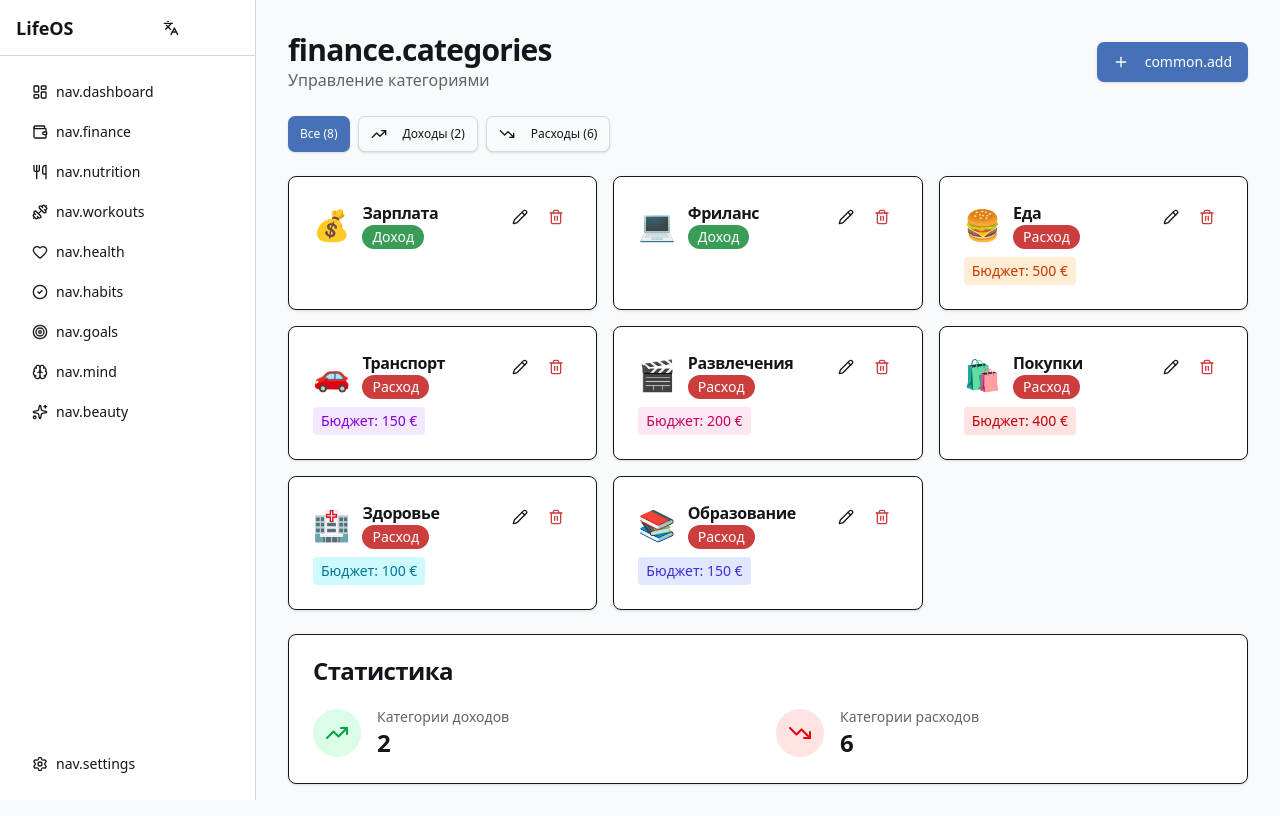
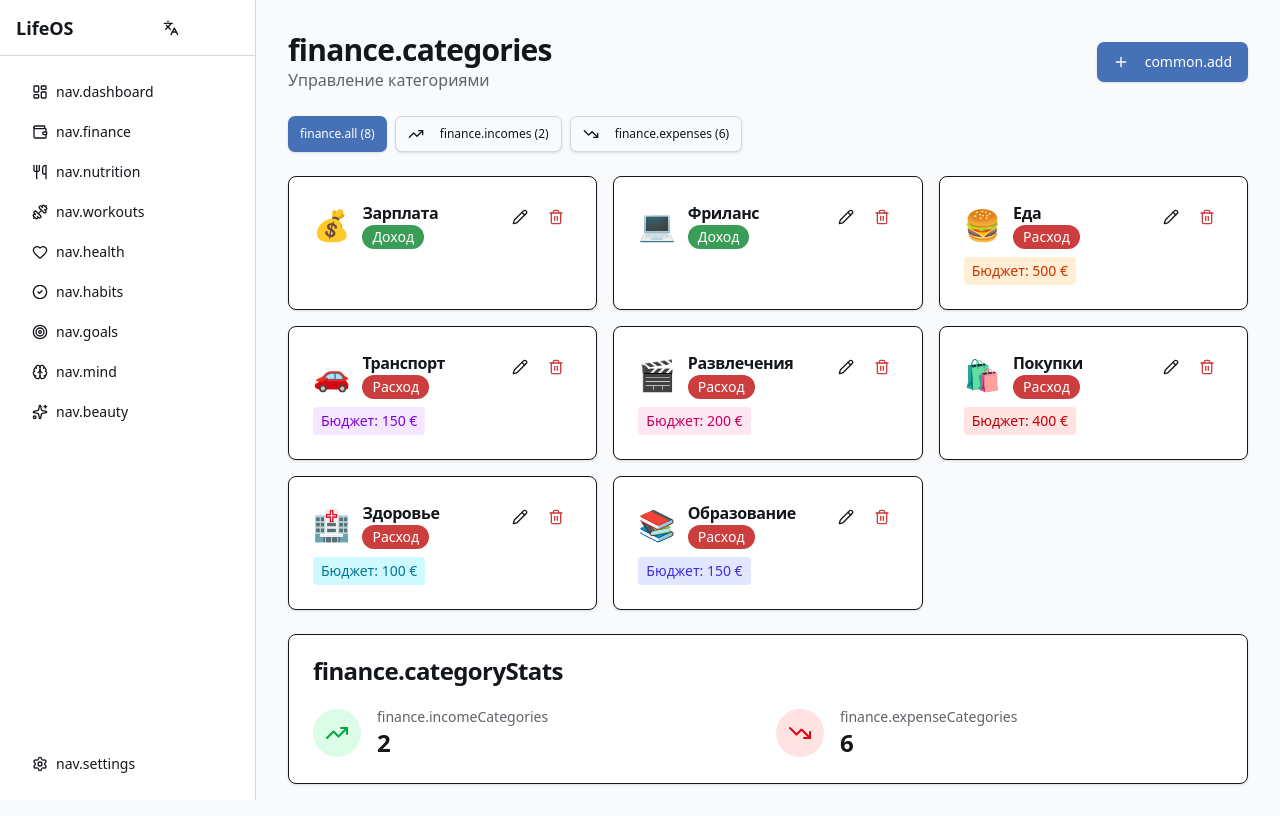
Before and after one commit to bairrrich/13.03.25_LifeOS, a Next.js app: page /finance/categories in a window 1280 px wide. Built offline with nearby package versions, Linux system fonts and the light colour scheme; what i18next-resources-to-backend would draw is missing.

Commit message:
fix: i18n localization for Finance pages

```diff
--- a/public/locales/ru/common.json
+++ b/public/locales/ru/common.json
@@ -85,7 +85,31 @@
     "description": "Описание",
     "category": "Категория",
     "monthlyExpenses": "Расходы за месяц",
-    "monthlyIncome": "Доходы за месяц"
+    "monthlyIncome": "Доходы за месяц",
+    "cash": "Наличные",
+    "bank": "Счета",
+    "card": "Карты",
+    "investment": "Инвестиции",
+    "budgetTotal": "Всего бюджет",
+    "spent": "Потрачено",
+    "remaining": "Остаток",
+    "overBudget": "Превышен",
+    "almostDone": "Почти всё",
+    "onTrack": "В норме",
+    "period": "Период",
+    "daily": "Ежедневно",
+    "weekly": "Еженедельно",
+    "monthly": "Ежемесячно",
+    "yearly": "Ежегодно",
+    "icon": "Иконка",
+    "color": "Цвет",
+    "budgetForExpenses": "Бюджет (для расходов)",
+    "all": "Все",
+    "incomes": "Доходы",
+    "expenses": "Расходы",
+    "categoryStats": "Статистика",
+    "incomeCategories": "Категории доходов",
+    "expenseCategories": "Категории расходов"
   },
   "habits": {
     "streak": "Серия",
--- a/src/app/finance/accounts/page.tsx
+++ b/src/app/finance/accounts/page.tsx
@@ -164,7 +164,7 @@ export default function AccountsPage() {
         {/* Total Balance */}
         <Card>
           <CardHeader>
-            <CardTitle className="text-sm font-medium text-muted-foreground">Общий баланс</CardTitle>
+            <CardTitle className="text-sm font-medium text-muted-foreground">{t('finance.totalBalance')}</CardTitle>
           </CardHeader>
           <CardContent>
             <div className="text-4xl font-bold">{totalBalance.toFixed(2)} €</div>
@@ -175,7 +175,7 @@ export default function AccountsPage() {
         <div className="grid gap-4 md:grid-cols-4">
           <Card>
             <CardHeader className="pb-2">
-              <CardTitle className="text-xs font-medium text-muted-foreground">Наличные</CardTitle>
+              <CardTitle className="text-xs font-medium text-muted-foreground">{t('finance.cash')}</CardTitle>
             </CardHeader>
             <CardContent>
               <div className="text-xl font-bold">{byType.cash.toFixed(2)} €</div>
@@ -183,7 +183,7 @@ export default function AccountsPage() {
           </Card>
           <Card>
             <CardHeader className="pb-2">
-              <CardTitle className="text-xs font-medium text-muted-foreground">Счета</CardTitle>
+              <CardTitle className="text-xs font-medium text-muted-foreground">{t('finance.bank')}</CardTitle>
             </CardHeader>
             <CardContent>
               <div className="text-xl font-bold">{byType.bank.toFixed(2)} €</div>
@@ -191,7 +191,7 @@ export default function AccountsPage() {
           </Card>
           <Card>
             <CardHeader className="pb-2">
-              <CardTitle className="text-xs font-medium text-muted-foreground">Карты</CardTitle>
+              <CardTitle className="text-xs font-medium text-muted-foreground">{t('finance.card')}</CardTitle>
             </CardHeader>
             <CardContent>
               <div className="text-xl font-bold">{byType.card.toFixed(2)} €</div>
@@ -199,7 +199,7 @@ export default function AccountsPage() {
           </Card>
           <Card>
             <CardHeader className="pb-2">
-              <CardTitle className="text-xs font-medium text-muted-foreground">Инвестиции</CardTitle>
+              <CardTitle className="text-xs font-medium text-muted-foreground">{t('finance.investment')}</CardTitle>
             </CardHeader>
             <CardContent>
               <div className="text-xl font-bold">{byType.investment.toFixed(2)} €</div>
--- a/src/app/finance/budgets/page.tsx
+++ b/src/app/finance/budgets/page.tsx
@@ -100,7 +100,7 @@ export default function BudgetsPage() {
     return (
       <Badge variant="success">
         <CheckCircle2 className="mr-1 h-3 w-3" />
-          В норме
+        В норме
       </Badge>
     );
   };
@@ -143,13 +143,13 @@ export default function BudgetsPage() {
                 />
                 <Select
                   name="period"
-                  label="Период"
+                  label={t('finance.period')}
                   defaultValue={editingBudget?.period || 'monthly'}
                   options={[
-                    { value: 'daily', label: 'Ежедневно' },
-                    { value: 'weekly', label: 'Еженедельно' },
-                    { value: 'monthly', label: 'Ежемесячно' },
-                    { value: 'yearly', label: 'Ежегодно' },
+                    { value: 'daily', label: t('finance.daily') },
+                    { value: 'weekly', label: t('finance.weekly') },
+                    { value: 'monthly', label: t('finance.monthly') },
+                    { value: 'yearly', label: t('finance.yearly') },
                   ]}
                 />
                 <DialogFooter>
@@ -169,7 +169,7 @@ export default function BudgetsPage() {
         <div className="grid gap-4 md:grid-cols-3">
           <Card>
             <CardHeader className="flex flex-row items-center justify-between space-y-0 pb-2">
-              <CardTitle className="text-sm font-medium">Всего бюджет</CardTitle>
+              <CardTitle className="text-sm font-medium">{t('finance.budgetTotal')}</CardTitle>
               <TrendingUp className="h-4 w-4 text-muted-foreground" />
             </CardHeader>
             <CardContent>
@@ -178,7 +178,7 @@ export default function BudgetsPage() {
           </Card>
           <Card>
             <CardHeader className="flex flex-row items-center justify-between space-y-0 pb-2">
-              <CardTitle className="text-sm font-medium">Потрачено</CardTitle>
+              <CardTitle className="text-sm font-medium">{t('finance.spent')}</CardTitle>
               <TrendingUp className="h-4 w-4 text-red-500" />
             </CardHeader>
             <CardContent>
@@ -187,7 +187,7 @@ export default function BudgetsPage() {
           </Card>
           <Card>
             <CardHeader className="flex flex-row items-center justify-between space-y-0 pb-2">
-              <CardTitle className="text-sm font-medium">Остаток</CardTitle>
+              <CardTitle className="text-sm font-medium">{t('finance.remaining')}</CardTitle>
               <TrendingUp className="h-4 w-4 text-green-500" />
             </CardHeader>
             <CardContent>
@@ -202,7 +202,7 @@ export default function BudgetsPage() {
             <CardHeader>
               <div className="flex items-center gap-2">
                 <AlertCircle className="h-5 w-5 text-destructive" />
-                <CardTitle className="text-destructive">Превышен бюджет</CardTitle>
+                <CardTitle className="text-destructive">{t('finance.overBudget')}</CardTitle>
               </div>
               <CardDescription>
                 {overBudget} бюджет(а) превышены
--- a/src/app/finance/categories/page.tsx
+++ b/src/app/finance/categories/page.tsx
@@ -123,16 +123,16 @@ export default function CategoriesPage() {
                     className="flex h-10 w-full rounded-md border border-input bg-background px-3 py-2 text-sm"
                     defaultValue={editingCategory?.type || 'expense'}
                   >
-                    <option value="expense">Расход</option>
-                    <option value="income">Доход</option>
+                    <option value="expense">{t('finance.expense')}</option>
+                    <option value="income">{t('finance.income')}</option>
                   </select>
-                  <Input name="icon" label="Иконка" defaultValue={editingCategory?.icon} placeholder="📁" />
+                  <Input name="icon" label={t('finance.icon')} defaultValue={editingCategory?.icon} placeholder="📁" />
                 </div>
-                <Input name="color" label="Цвет" type="color" defaultValue={editingCategory?.color || '#3b82f6'} />
+                <Input name="color" label={t('finance.color')} type="color" defaultValue={editingCategory?.color || '#3b82f6'} />
                 <Input
                   name="budget"
                   type="number"
-                  label="Бюджет (для расходов)"
+                  label={t('finance.budgetForExpenses')}
                   defaultValue={editingCategory?.budget}
                   placeholder="0"
                 />
@@ -156,7 +156,7 @@ export default function CategoriesPage() {
             size="sm"
             onClick={() => setFilter('all')}
           >
-            Все ({categories.length})
+            {t('finance.all')} ({categories.length})
           </Button>
           <Button
             variant={filter === 'income' ? 'default' : 'outline'}
@@ -164,7 +164,7 @@ export default function CategoriesPage() {
             onClick={() => setFilter('income')}
           >
             <TrendingUp className="mr-2 h-4 w-4" />
-            Доходы ({incomeCategories.length})
+            {t('finance.incomes')} ({incomeCategories.length})
           </Button>
           <Button
             variant={filter === 'expense' ? 'default' : 'outline'}
@@ -172,7 +172,7 @@ export default function CategoriesPage() {
             onClick={() => setFilter('expense')}
           >
             <TrendingDown className="mr-2 h-4 w-4" />
-            Расходы ({expenseCategories.length})
+            {t('finance.expenses')} ({expenseCategories.length})
           </Button>
         </div>
 
@@ -217,7 +217,7 @@ export default function CategoriesPage() {
         {/* Summary */}
         <Card>
           <CardHeader>
-            <CardTitle>Статистика</CardTitle>
+            <CardTitle>{t('finance.categoryStats')}</CardTitle>
           </CardHeader>
           <CardContent className="grid gap-4 md:grid-cols-2">
             <div className="flex items-center gap-4">
@@ -225,7 +225,7 @@ export default function CategoriesPage() {
                 <TrendingUp className="h-6 w-6 text-green-600" />
               </div>
               <div>
-                <p className="text-sm text-muted-foreground">Категории доходов</p>
+                <p className="text-sm text-muted-foreground">{t('finance.incomeCategories')}</p>
                 <p className="text-2xl font-bold">{incomeCategories.length}</p>
               </div>
             </div>
@@ -234,7 +234,7 @@ export default function CategoriesPage() {
                 <TrendingDown className="h-6 w-6 text-red-600" />
               </div>
               <div>
-                <p className="text-sm text-muted-foreground">Категории расходов</p>
+                <p className="text-sm text-muted-foreground">{t('finance.expenseCategories')}</p>
                 <p className="text-2xl font-bold">{expenseCategories.length}</p>
               </div>
             </div>
```
